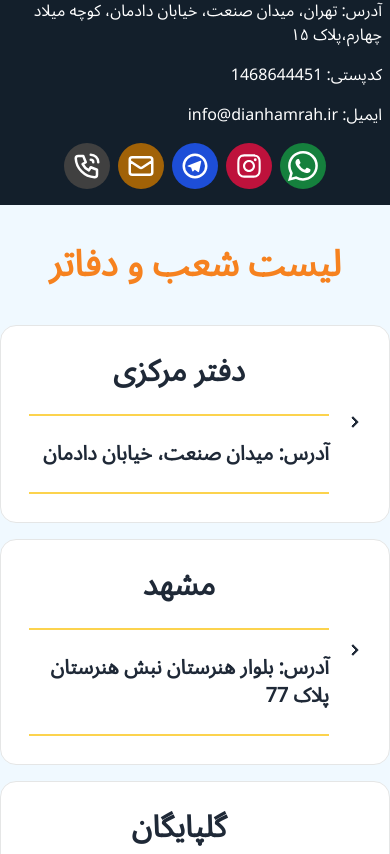
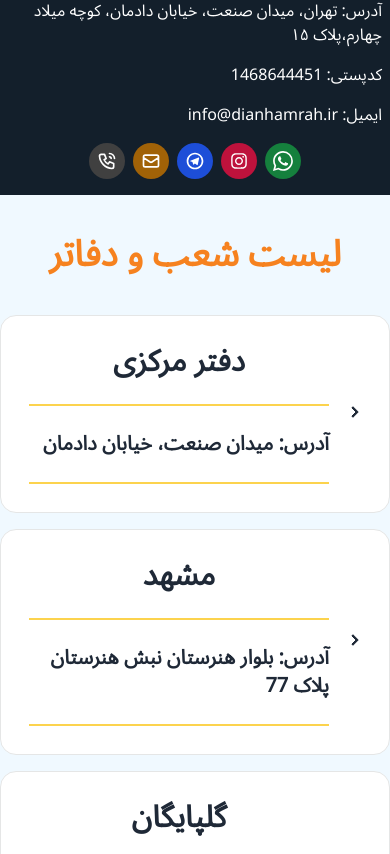
Before and after one commit to Mansour-VN/DianHamrah, a Next.js app: page /AboutUs in a window 390 px wide. Shown: the part 1590-2444 px from the top of the page. Built offline with nearby package versions, Linux system fonts and the light colour scheme.

Commit message:
style: change size items socialMedia and change opacity header

```diff
--- a/src/common/components/Header/index.jsx
+++ b/src/common/components/Header/index.jsx
@@ -2,6 +2,7 @@ import React, {useEffect, useRef, useState} from "react";
 import Image from "next/image";
 import DeskTopMenu from "./DeskTopMenu";
 import MobileMenu from "./MobileMenu";
+import SocialMedia from "../SocialMedia";
 
 const Header = () => {
   const [menu, setMenu] = useState(false);
@@ -25,7 +26,7 @@ const Header = () => {
 
   console.log("scrollPosition is:", scrollPosition)
   useEffect(()=>{
-    if(scrollPosition>250) {
+    if(scrollPosition>200) {
       setMenuScroll(true)
       console.log("menuScroll is:", menuScroll)
     }else {
@@ -35,9 +36,10 @@ const Header = () => {
 
 
   return (
-    <div className="md:flex md:justify-center">
+    <div className="md:flex md:justify-center md:items-center  md:flex-col">
+
       <nav
-        className={`${menuScroll? "md:bg-opacity-90 w-full": "md:bg-opacity-60 md:w-3/4 " } duration-1000 ease-in-out  md:p-0 md:rounded-lg  bg-slate-800 text-white flex items-center justify-center md:justify-around
+        className={`${menuScroll? "md:bg-opacity-100 w-full": "md:bg-opacity-60 md:w-3/4 " } duration-1000 ease-in-out  md:p-0 md:rounded-lg  bg-slate-800 text-white flex items-center justify-center md:justify-around
                    md:font-bold ${menu? "h-screen " : "md:h-24 h-20"} `}
       >
         <div className={`${menu ? "hidden" : "flex flex-row items-center  "}`}>
--- a/src/common/components/SocialMedia/index.tsx
+++ b/src/common/components/SocialMedia/index.tsx
@@ -8,30 +8,31 @@ const SocialMedial = () => {
     return (
         <>
             <div className="w-full">
-                <div className='flex flex-row gap-2 flex justify-center'>
-                    <a href="https://api.whatsapp.com/send?phone=989045736529&text=سلام وقت بخیر" className="text-3xl rounded-full bg-green-700 p-2 text-white
-                    transition ease-in-out delay-150 hover:scale-110 hover:bg-green-600 duration-300">
+                <div className='flex flex-row gap-2 flex justify-center items-center'>
+                    <a href="https://api.whatsapp.com/send?phone=989045736529&text=سلام وقت بخیر"
+                       className="text-xl rounded-full bg-green-700 p-2 text-white
+                        transition ease-in-out delay-150 hover:scale-110 hover:bg-green-600 duration-300">
                         <BsWhatsapp />
                     </a>
 
-                    <a href="https://instagram.com/dianhamrahefarda?igshid=Yzg5MTU1MDY="  className="text-3xl rounded-full bg-rose-700 p-2 text-white
+                    <a href="https://instagram.com/dianhamrahefarda?igshid=Yzg5MTU1MDY="  className="text-xl rounded-full bg-rose-700 p-2 text-white
                     transition ease-in-out delay-150 hover:scale-110 hover:bg-rose-600 duration-300
                     ">
                         <AiOutlineInstagram />
                     </a>
-                    <a href="https://t.me/dianhamrahefarda" className="text-3xl rounded-full bg-blue-700 p-2 text-white
+                    <a href="https://t.me/dianhamrahefarda" className="text-xl rounded-full bg-blue-700 p-2 text-white
                     transition ease-in-out delay-150 hover:scale-110 hover:bg-blue-600 duration-300
                     ">
                         <RiTelegramLine />
                     </a>
 
-                    <a href="mailto:info@dianhamrah.ir?subject=test&body=test" target="_top" className="text-3xl rounded-full bg-yellow-700 p-2 text-white
+                    <a href="mailto:info@dianhamrah.ir?subject=test&body=test" target="_top" className="text-xl rounded-full bg-yellow-700 p-2 text-white
                     transition ease-in-out delay-150 hover:scale-110 hover:bg-yellow-600 duration-300
                     ">
                         <HiOutlineMail />
                     </a>
 
-                    <a href="tel:+982196646" className="text-3xl rounded-full bg-neutral-700 p-2 text-white
+                    <a href="tel:+982196646" className="text-xl rounded-full bg-neutral-700 p-2 text-white
                     transition ease-in-out delay-150 hover:scale-110 hover:bg-neutral-600 duration-300
                     ">
                         <TbPhoneCall />
```
